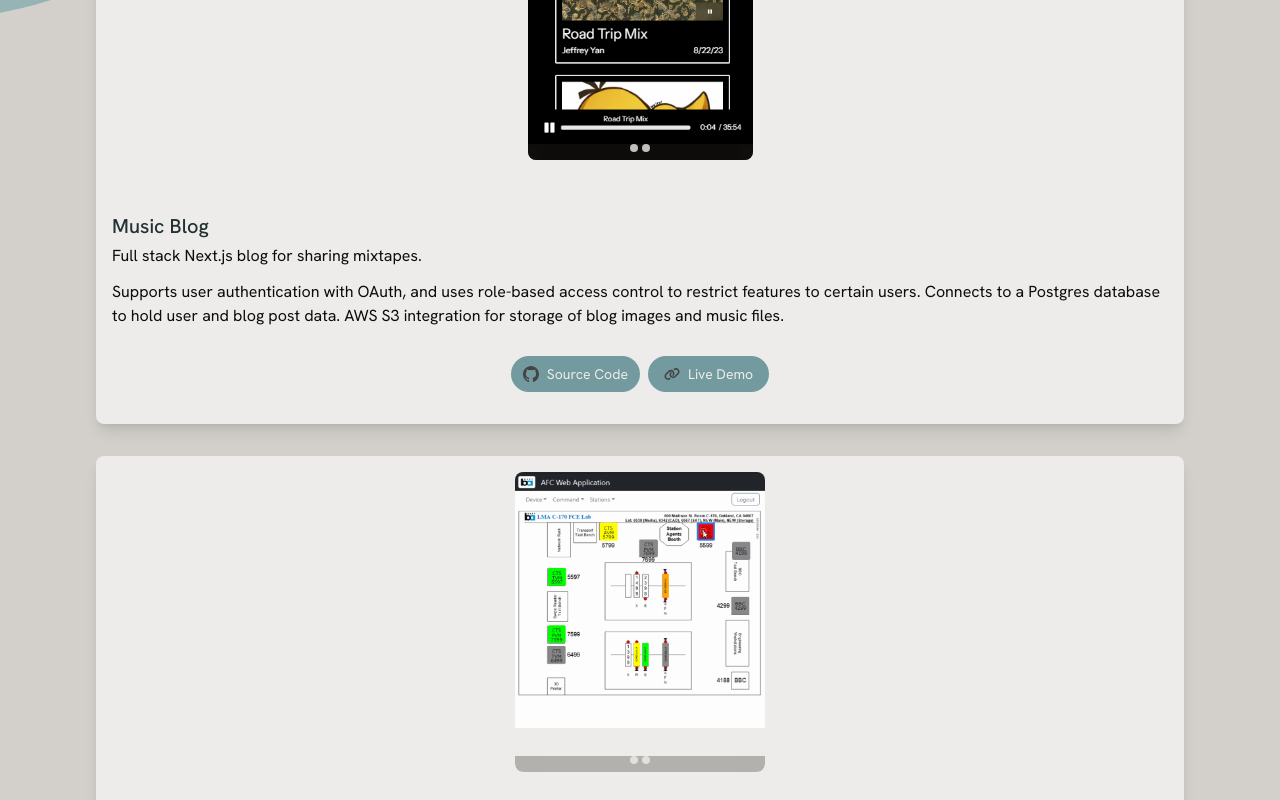
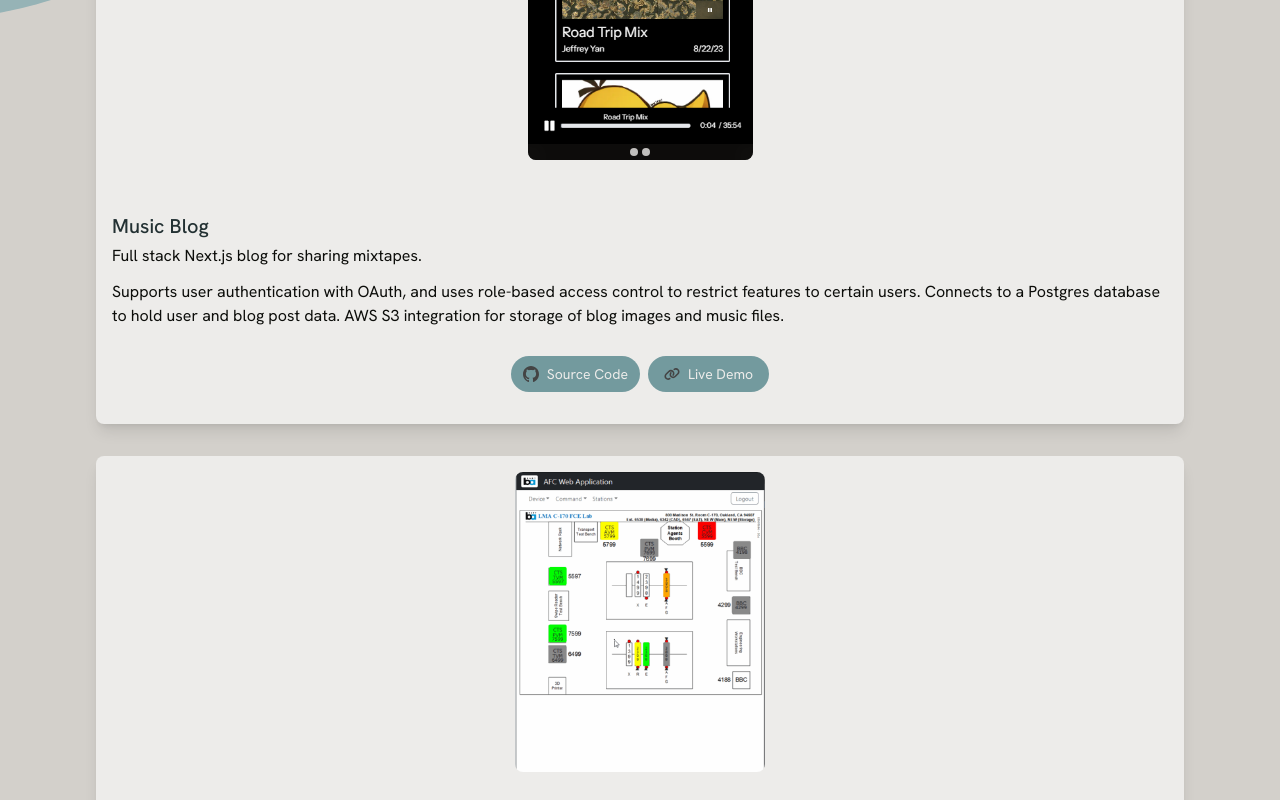
Before and after one commit to jeff2266/portfolio, a React (Vite) app: page / in a window 1280 px wide. Shown: the part 1240-2040 px from the top of the page. Built offline with nearby package versions, Linux system fonts and the light colour scheme.

Commit message:
Fix carousel, remove status gif

```diff
--- a/src/components/carousel.tsx
+++ b/src/components/carousel.tsx
@@ -1,10 +1,14 @@
-import { useRef } from 'react'
+import { useRef, useState } from 'react'
 
 export default function Carousel({ images }: { images: string[] }) {
+	const [scrollIdx, setScrollIdx] = useState(0)
 	const scrollRef = useRef<HTMLDivElement | null>(null)
+
 	return (
-		<div className="relative h-full rounded-lg overflow-hidden">
-			<div ref={scrollRef} className="h-full flex overflow-x-auto scroll-smooth no-scrollbar">
+		<div className="relative grid h-full rounded-lg overflow-hidden">
+			<div
+				ref={scrollRef}
+				className="row-start-1 col-start-1 h-full flex items-center overflow-x-auto snap-mandatory snap-x scroll-smooth no-scrollbar overflow-y-hidden">
 				{images.map((img, idx) => (
 					<div
 						id={`${img.split('/').pop()}-${idx}`}
@@ -15,18 +19,19 @@ export default function Carousel({ images }: { images: string[] }) {
 				))}
 			</div>
 			{images.length > 1 && (
-				<>
-					<div className="absolute w-full bottom-0 py-2 flex justify-center gap-1 text-timberwolf-800 z-10 after:absolute after:w-full after:h-full after:filter after:backdrop-blur-md after:bg-timberwolf-100/30">
+				<div className="relative grid items-end row-start-1 col-start-1 w-full h-full">
+					<div className="py-1 flex justify-center gap-1 z-10 after:absolute after:bottom-0 after:w-full after:h-4 after:filter after:backdrop-blur-md after:bg-timberwolf-100/30">
 						{images.map((img, idx) => (
 							<button
 								key={`${img}-${idx}`}
-								className="w-2 h-2 bg-opacity-80 transition-opacity hover:bg-opacity-20 bg-timberwolf-800 rounded-full z-20"
+								className={`w-2 h-2 bg-opacity-80 transition-opacity hover:bg-opacity-20 bg-timberwolf-800 rounded-full z-20 ${scrollIdx === idx ? 'bg-opacity-20' : ''}`}
 								onClick={() => {
 									scrollRef.current?.scrollTo(idx * scrollRef.current.clientWidth, 0)
+									setScrollIdx(idx)
 								}}></button>
 						))}
 					</div>
-				</>
+				</div>
 			)}
 		</div>
 	)
--- a/src/main.tsx
+++ b/src/main.tsx
@@ -17,6 +17,6 @@ ReactDOM.createRoot(document.getElementById('carousel-thisweeksheartbreak')!).re
 
 ReactDOM.createRoot(document.getElementById('carousel-sat')!).render(
 	<React.StrictMode>
-		<Carousel images={['parts-status-sort.gif', 'right-click-multiple.gif']} />
+		<Carousel images={['right-click-multiple.gif']} />
 	</React.StrictMode>
 )
```
